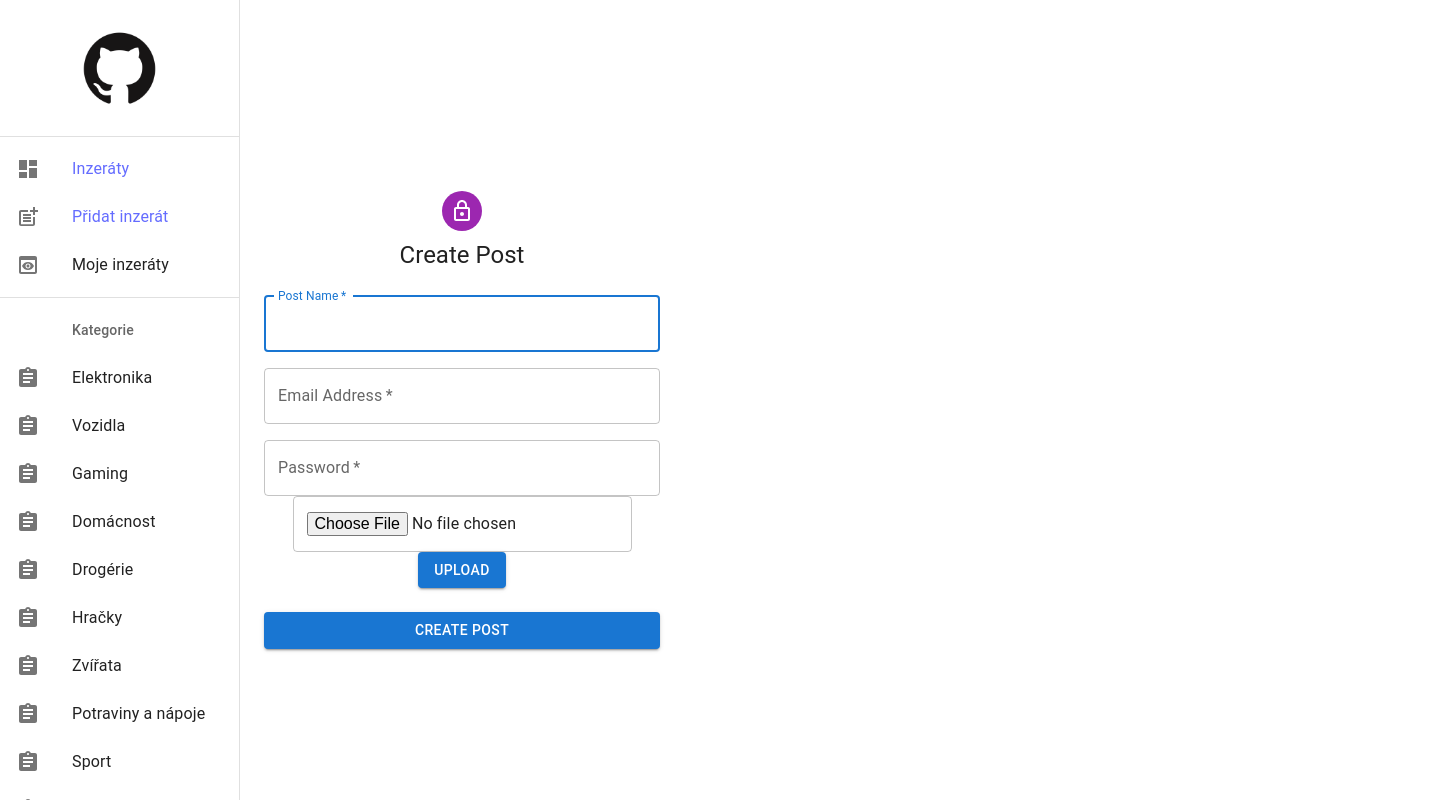
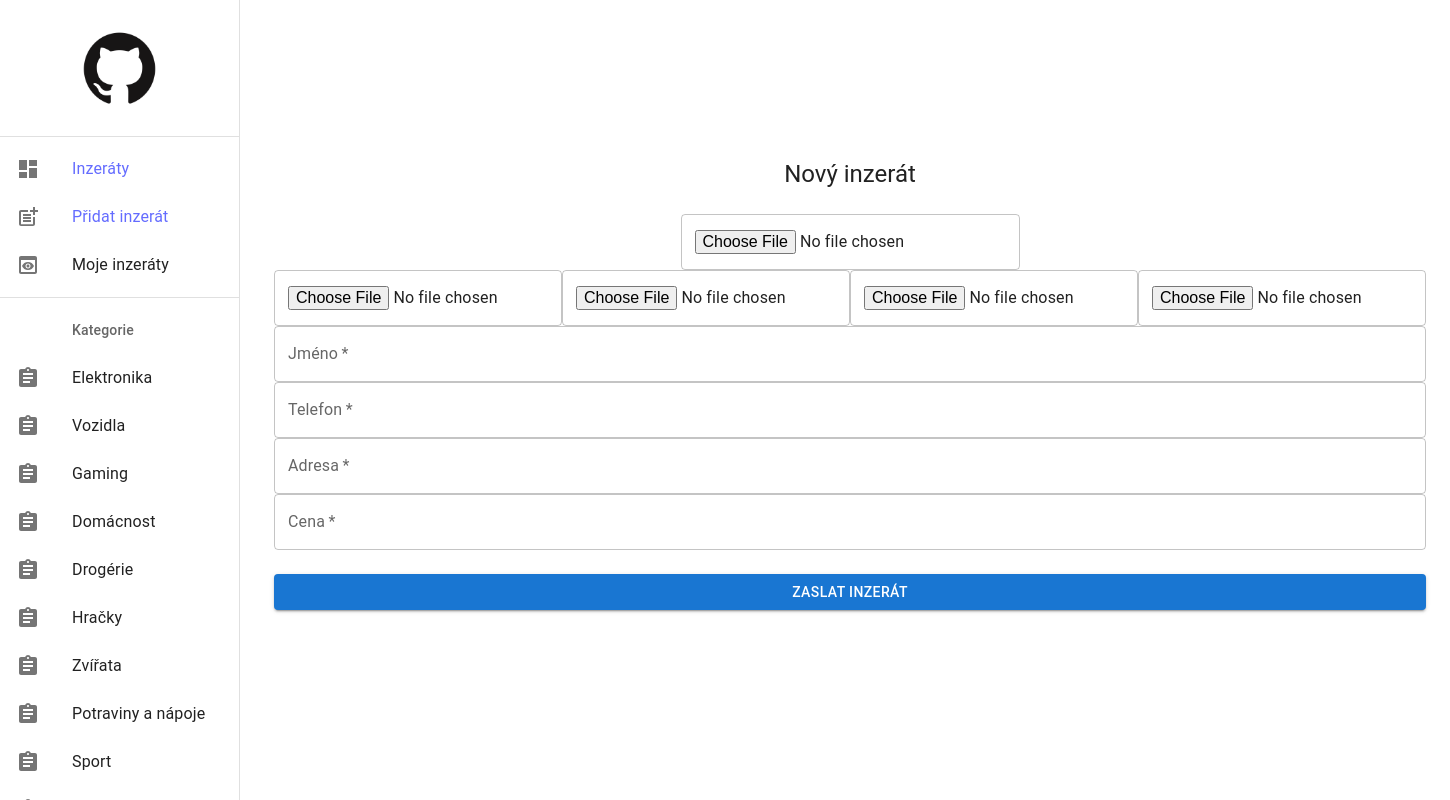
Before and after one commit to gr0nn1x/uInzeraty, a React (Vite) app in the folder client/my-vue-app/: page /createpost in a window 1280 px wide. Shown: the whole page, 1450 px wide, since content can reach past the window. Built offline with nearby package versions, Linux system fonts and the light colour scheme.

Commit message:
Inzerát styling

```diff
--- a/client/my-vue-app/src/pages/CreatePost/CreatePost.tsx
+++ b/client/my-vue-app/src/pages/CreatePost/CreatePost.tsx
@@ -2,12 +2,10 @@ import React, { useState } from "react";
 import { createTheme, ThemeProvider } from "@mui/material/styles";
 import { useNavigate } from "react-router-dom";
 import { createPost } from "../../models/Post";
-import Avatar from "@mui/material/Avatar";
 import Button from "@mui/material/Button";
 import CssBaseline from "@mui/material/CssBaseline";
 import TextField from "@mui/material/TextField";
 import Grid from "@mui/material/Grid";
-import LockOutlinedIcon from "@mui/icons-material/LockOutlined";
 import Typography from "@mui/material/Typography";
 import Container from "@mui/material/Container";
 import Box from "@mui/material/Box";
@@ -37,21 +35,17 @@ export default function CreatePost() {
   return (
     <ThemeProvider theme={defaultTheme}>
       <Navbar title="Create Post" /> {/* Add Navbar component */}
-      <Container component="main" maxWidth="xs" sx={{ marginLeft: '240px', paddingLeft: '16px' }}> {/* Add paddingLeft */}
+      <Container component="main" sx={{ marginLeft: '250px' }}> {/* Add paddingLeft */}
         <CssBaseline />
         <Box
           sx={{
-            marginTop: 8,
             display: "flex",
             flexDirection: "column",
             alignItems: "center",
           }}
         >
-          <Avatar sx={{ m: 1, bgcolor: "secondary.main" }}>
-            <LockOutlinedIcon />
-          </Avatar>
           <Typography component="h1" variant="h5">
-            Create Post
+            Nový inzerát
           </Typography>
           <Box
             component="form"
@@ -59,48 +53,76 @@ export default function CreatePost() {
             onSubmit={handleSubmit}
             sx={{ mt: 3, width: '100%' }} // Adjust width to 100%
           >
-            <Grid container spacing={2}>
-              <Grid item xs={12}>
+              <Grid container justifyContent="center"> {/* Center the grid container */}
+                <Grid item> {/* Wrap the file input and upload button in a Grid item */}
+                  <TextField type="file" name="photo" id="photo"/>
+                </Grid>
+              </Grid>
+            <Grid container>
+              <Grid xs justifyContent="center"> {/* Center the grid container */}
+                <Grid item> {/* Wrap the file input and upload button in a Grid item */}
+                  <TextField type="file" name="photo" id="photo" />
+                </Grid>
+              </Grid>
+              <Grid xs justifyContent="center"> {/* Center the grid container */}
+                <Grid item> {/* Wrap the file input and upload button in a Grid item */}
+                  <TextField type="file" name="photo" id="photo" />
+                </Grid>
+              </Grid>
+              <Grid xs justifyContent="center"> {/* Center the grid container */}
+                <Grid item> {/* Wrap the file input and upload button in a Grid item */}
+                  <TextField type="file" name="photo" id="photo" />
+                </Grid>
+              </Grid>
+              <Grid xs justifyContent="center"> {/* Center the grid container */}
+                <Grid item> {/* Wrap the file input and upload button in a Grid item */}
+                  <TextField type="file" name="photo" id="photo" />
+                </Grid>
+              </Grid>
+            </Grid>
+            <Grid container spacing={0}>
+            <Grid item xs={12}>
                 <TextField
-                  autoComplete="given-name"
-                  name="postname"
                   required
                   fullWidth
-                  id="postname"
-                  label="Post Name"
-                  autoFocus
+                  name="name"                     // předělat
+                  label="Jméno"
+                  type="name"                     // předělat
+                  id="name"                       // předělat
+                  autoComplete="given-name"       // předělat
                 />
               </Grid>
               <Grid item xs={12}>
                 <TextField
                   required
                   fullWidth
-                  id="email"
-                  label="Email Address"
-                  name="email"
-                  autoComplete="email"
+                  name="phone"                   // předělat
+                  label="Telefon"
+                  type="phone"                   // předělat
+                  id="phone"                     // předělat
+                  autoComplete="given-phone"     // předělat
                 />
               </Grid>
               <Grid item xs={12}>
                 <TextField
                   required
                   fullWidth
-                  name="password"
-                  label="Password"
-                  type="password"
-                  id="password"
-                  autoComplete="new-password"
+                  name="address"                   // předělat
+                  label="Adresa"
+                  type="address"                   // předělat
+                  id="address"                     // předělat
+                  autoComplete="given-address"     // předělat
                 />
               </Grid>
-            </Grid>
-            <Grid container justifyContent="center"> {/* Center the grid container */}
-              <Grid item> {/* Wrap the file input and upload button in a Grid item */}
-                <TextField type="file" name="photo" id="photo" />
-              </Grid>
-              <Grid item> {/* Wrap the file input and upload button in a Grid item */}
-                <Button variant="contained" color="primary" component="span">
-                  Upload
-                </Button>
+              <Grid item xs={12}>
+                <TextField
+                  required
+                  fullWidth
+                  name="price"                   // předělat
+                  label="Cena"
+                  type="price"                   // předělat
+                  id="price"                     // předělat
+                />
               </Grid>
             </Grid>
             <Button
@@ -109,7 +131,7 @@ export default function CreatePost() {
               variant="contained"
               sx={{ mt: 3, mb: 2 }}
             >
-              Create Post
+              Zaslat inzerát
             </Button>
             <p>{info}</p>
           </Box>
```
